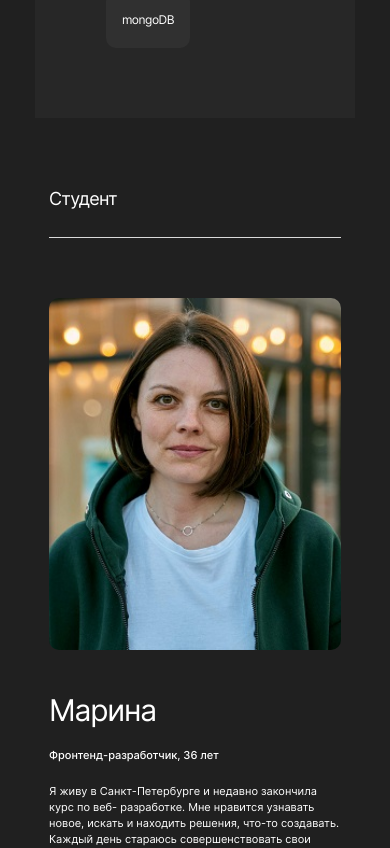
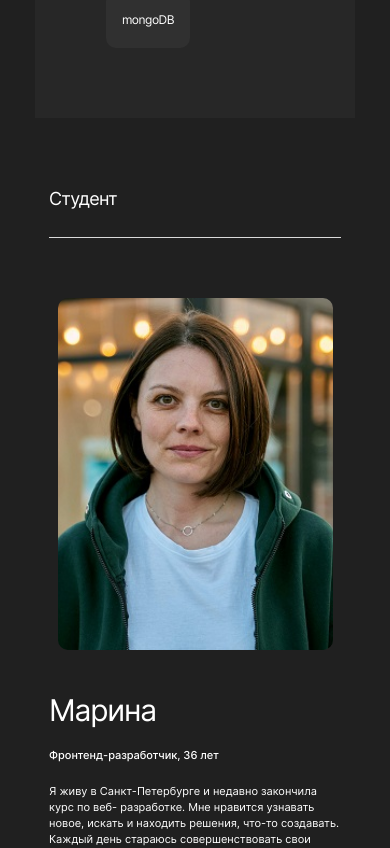
Before and after one commit to MarinaPrivalova/movies-explorer-frontend, a React (Create React App) app: page / in a window 390 px wide. Shown: the part 1894-2742 px from the top of the page. Built offline with nearby package versions, Linux system fonts and the light colour scheme.

Commit message:
fix: avatar

```diff
--- a/src/components/AboutMe/AboutMe.css
+++ b/src/components/AboutMe/AboutMe.css
@@ -136,7 +136,7 @@
     line-height: 16px;
   }
   .aboutme__avatar {
-    width: 292px;
+    width: 275px;
     height: 352px;
     margin-bottom: 40px;
     object-fit: cover;
--- a/src/components/App/App.css
+++ b/src/components/App/App.css
@@ -10,7 +10,7 @@
 }
 
 button:hover {
-  opacity: 0.7;
+  opacity: 0.8;
   transition: opacity 0.4s linear 0.1s;
 }
 
```
Also changed, not shown: src/images/smalltumboff-noactive.svg.
